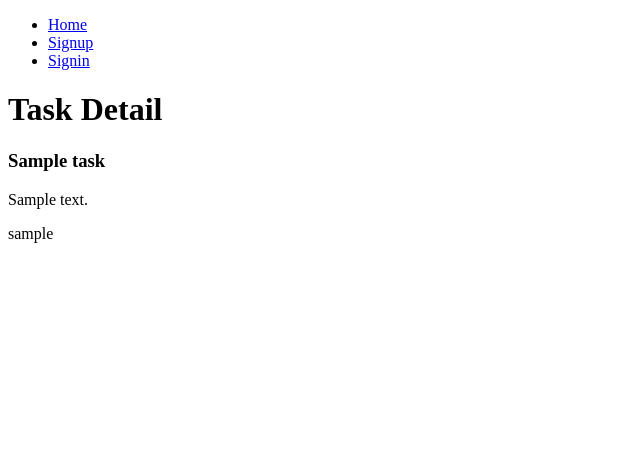
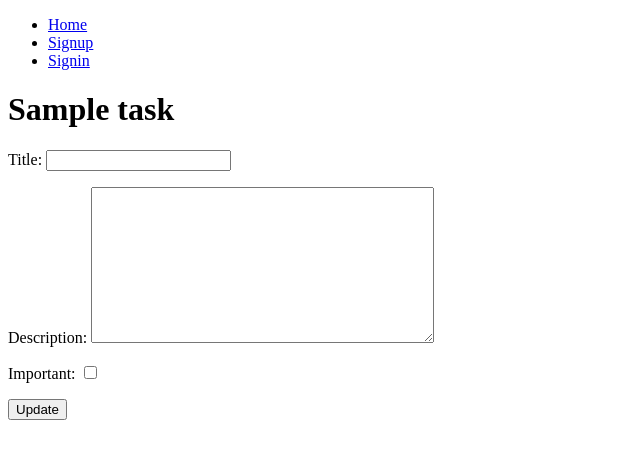
Before and after one commit to GabyDs/DjangoAuthCRUD, a Django app: template tasks/templates/task_detail.html in a window 1280 px wide. Shown: the top 459 px of the page, without its empty margins (0-640 px from the left). Run offline with Django 5.2, Linux system fonts and the light colour scheme; the template is opened without the code that fills it: values that come from a table or form of the project are taken from there, others are empty; tables that the repository leaves empty hold one stand-in row (values such as "Sample post").

Commit message:
terminada la funcionalidad para actualizar una tarea especifica

```diff
--- a/tasks/templates/task_detail.html
+++ b/tasks/templates/task_detail.html
@@ -2,10 +2,14 @@
 
 {% block content %}
 
-<h1>Task Detail</h1>
+<h1>{{task.title}}</h1>
 
-<h3>{{task.title}}</h3>
-<p>{{task.description}}</p>
-<p>{{task.user.username}}</p>
+{% if error %}{{error}}{% endif %}
+
+<form method="POST">
+    {% csrf_token %}
+    {{form.as_p}}
+    <button>Update</button>
+</form>
 
 {% endblock content %}
```
Also changed, not shown: tasks/views.py (+20 -2 lines).
